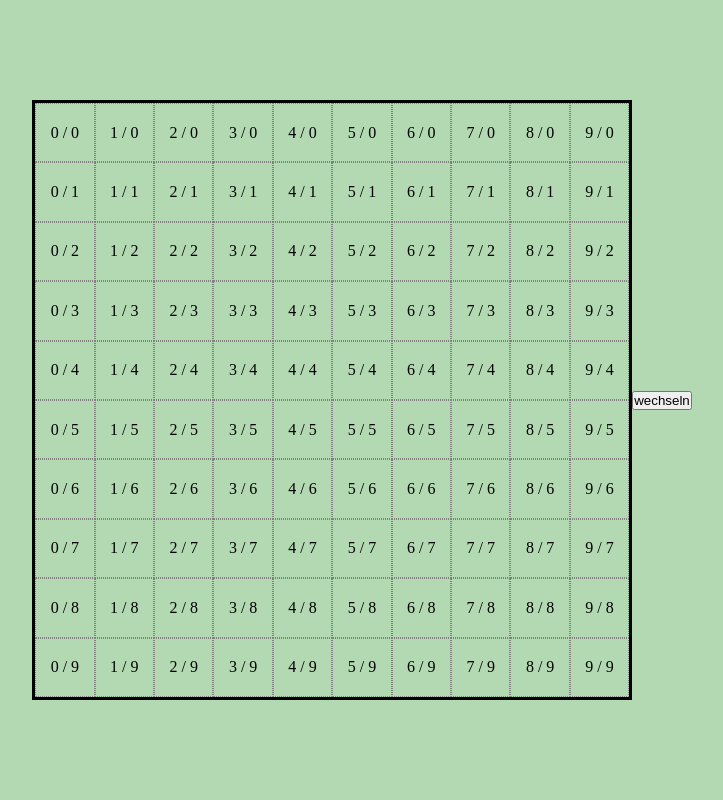
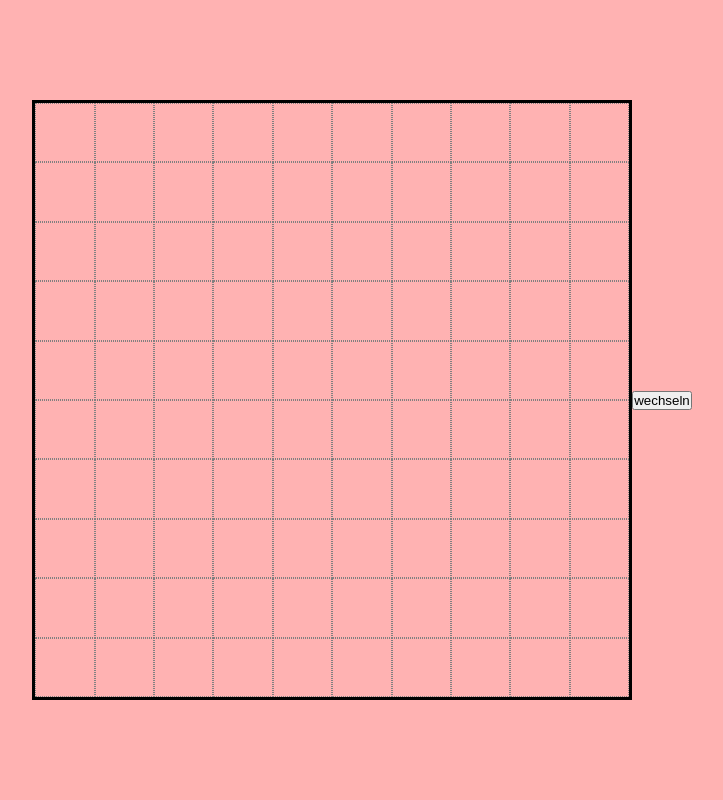
Before and after one commit to Lorp91/battleship-game, a React (Vite) app: page / in a window 1280 px wide. Shown: the top 800 px of the page, without its empty margins (278-1001 px from the left). Built offline with nearby package versions, Linux system fonts and the light colour scheme.

Commit message:
shooting added

```diff
--- a/src/App.tsx
+++ b/src/App.tsx
@@ -1,11 +1,21 @@
-import { useState } from "react";
+import { createContext, useState } from "react";
 import "./app.scss";
 import { Grid } from "./Grid";
 import { Game } from "./GameLogic";
+import { GameContext, GameState } from "./models/types";
+
+const gameLogic = Game.getInstance();
+export const GameLogicContext = createContext<GameContext>({
+  game: gameLogic.getState(),
+  refreshState: () => {},
+});
 
 const App: React.FunctionComponent<JSX.Element> = () => {
-  const gameLogic = Game.getInstance();
-  const [game, setGame] = useState(gameLogic.getState());
+  const [game, setGame] = useState<GameState>(gameLogic.getState());
+
+  const refreshState = () => {
+    setGame(gameLogic.getState());
+  };
 
   const switchHandler = () => {
     gameLogic.switchActivePlayer();
@@ -13,10 +23,13 @@ const App: React.FunctionComponent<JSX.Element> = () => {
   };
 
   return (
+    <GameLogicContext.Provider
+      value={{ game: game, refreshState: refreshState } as GameContext}
+    >
       <div className="App">
         <div
           className="playfield"
-        style={{ transform: `translateY(${game.playerActive ? -100 : 0}vh)` }}
+          style={{ transform: `translateY(${game.playerActive ? 0 : -100}vh)` }}
         >
           <div id="enemy-screen" className="screen">
             <Grid board={game.enemyBoard} isEnemy={true} />
@@ -28,6 +41,7 @@ const App: React.FunctionComponent<JSX.Element> = () => {
           </div>
         </div>
       </div>
+    </GameLogicContext.Provider>
   );
 };
 
--- a/src/GameLogic.ts
+++ b/src/GameLogic.ts
@@ -27,6 +27,12 @@ export class Game {
     return state;
   }
 
+  public shoot(x: number, y: number) {
+    if (this.playerActive) {
+      this.enemyBoard[y][x].status = "x";
+    }
+  }
+
   private constructor() {
     // TODO: münzwurf rein
     this.playerActive = true;
--- a/src/Grid.tsx
+++ b/src/Grid.tsx
@@ -1,22 +1,40 @@
-import React from "react";
-import { Field } from "./models/types";
+import React, { useContext } from "react";
+import { Board, Field } from "./models/types";
 import "./grid.scss";
+import { GameLogicContext } from "./App";
+import { Game } from "./GameLogic";
 
 interface GridProps {
-  board: Field[][];
+  board: Board;
   isEnemy: boolean;
 }
 
+const gameLogic = Game.getInstance();
+
 export const Grid: React.FunctionComponent<GridProps> = (props: GridProps) => {
-  const onClickHandler = (event: React.MouseEvent<HTMLDivElement>) => {};
+  const { refreshState } = useContext(GameLogicContext);
+
+  const onClickHandler = (
+    event: React.MouseEvent<HTMLDivElement>,
+    field: Field
+  ) => {
+    gameLogic.shoot(field.x, field.y);
+    refreshState();
+    console.log(field);
+  };
 
   return (
     <div className="board">
       {props.board.map((row) => (
         <div className="row" key={crypto.randomUUID()}>
           {row.map((field) => (
-            <div className="field" key={field.id} onClick={onClickHandler}>
-              {`${field.x} / ${field.y}`}
+            <div
+              className="field"
+              key={field.id}
+              onClick={(e) => onClickHandler(e, field)}
+            >
+              {field.status}
+              {/* {`${field.x} / ${field.y}`} */}
             </div>
           ))}
         </div>
```
Also changed, not shown: src/models/types.ts (+11 -0 lines). Lines whose indentation alone changed are shown as unchanged.
